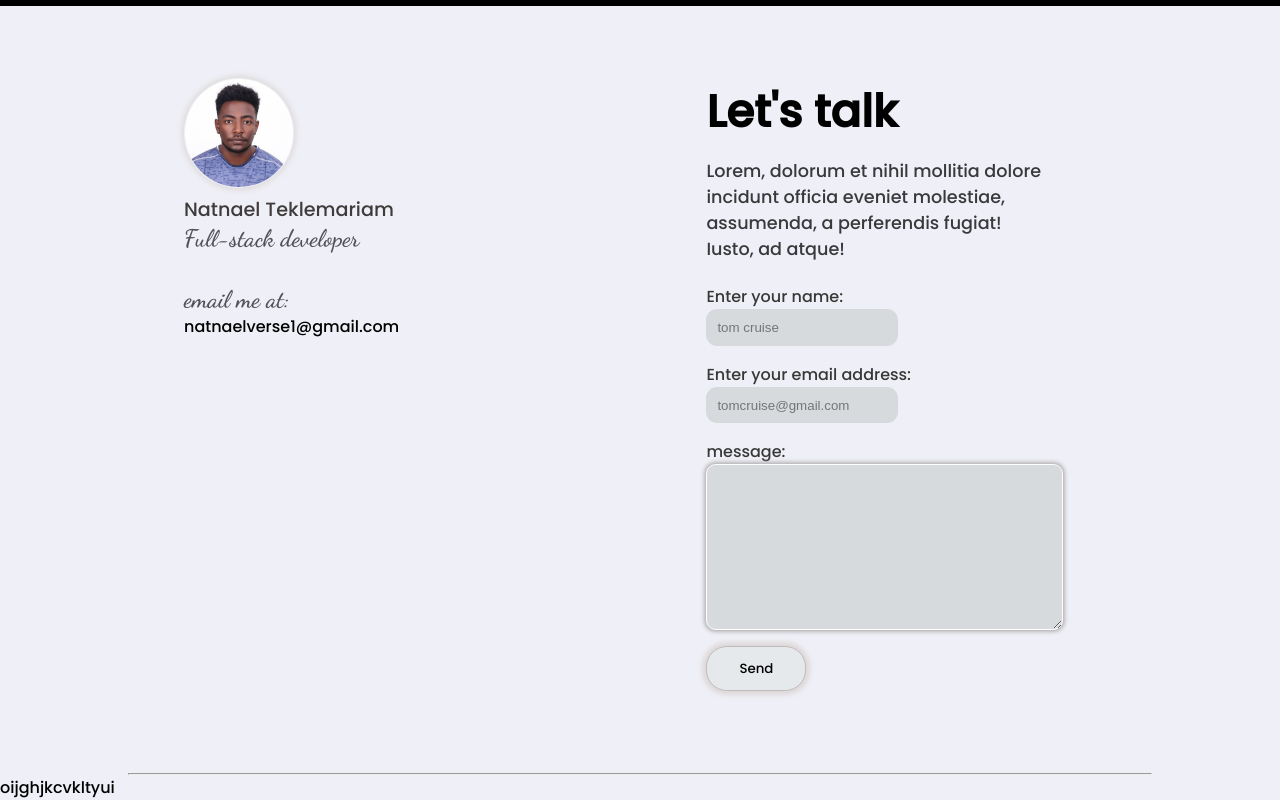
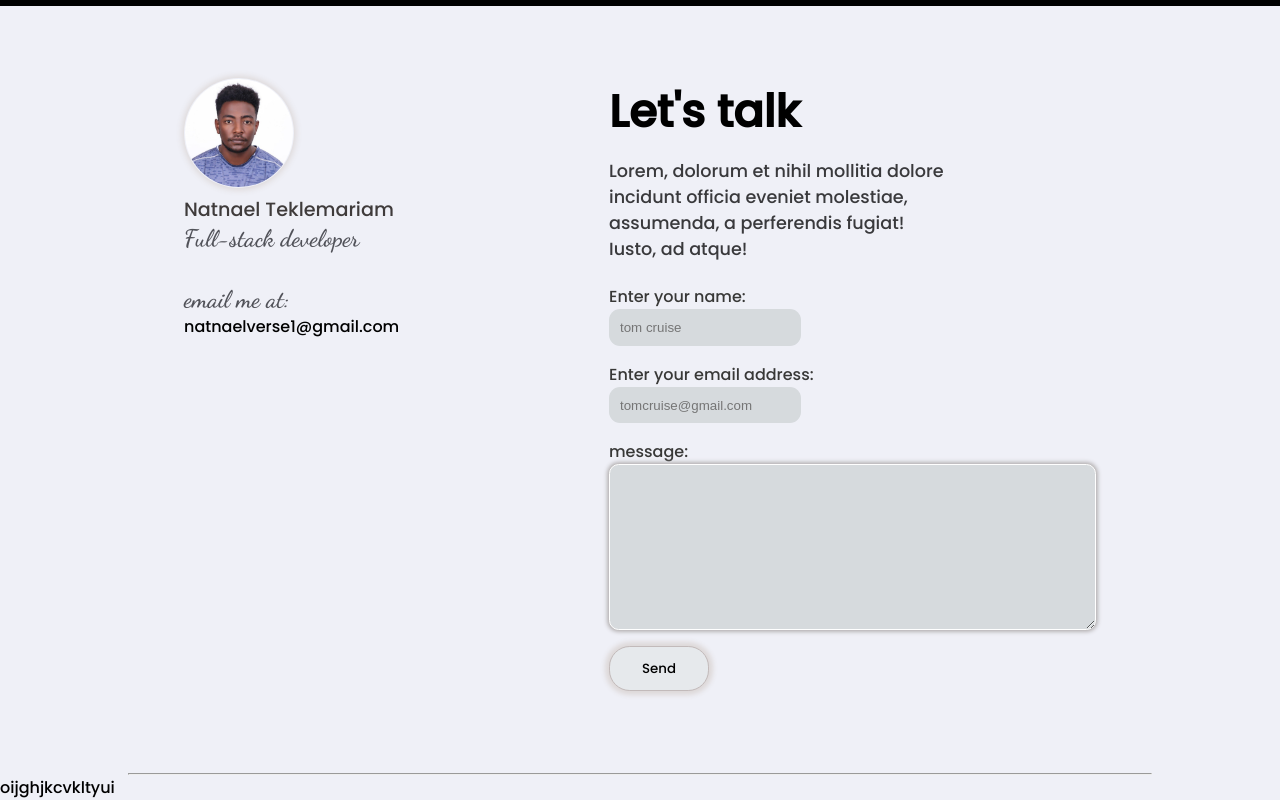
Before and after one commit to Natnae-l/Portfolio-Landing-Page, a plain HTML site: page index.html in a window 1280 px wide. Shown: the part 3109-3909 px from the top of the page. Drawn offline with Linux system fonts and the light colour scheme.

Commit message:
Update index.html

```diff
--- a/index.html
+++ b/index.html
@@ -213,7 +213,7 @@
                     </div>
                     <div>
                         <p class="label">message:</p>
-                        <textarea name="" id="" cols="32" rows="8" required></textarea>
+                        <textarea name="" id="" cols="45" rows="8" required></textarea>
                     </div>
 
                     <button type="submit" class="submit">Send</button>
```
